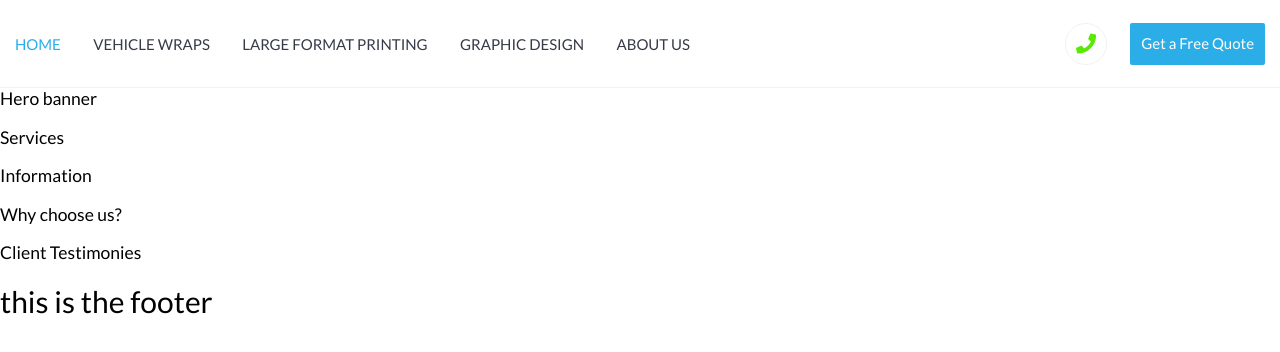
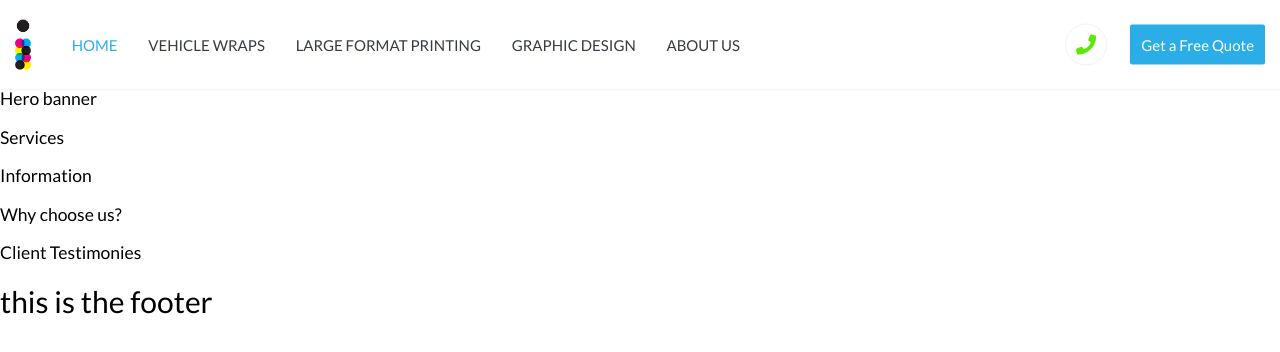
Before and after one commit to kevinlo123/icad, a React (Create React App) app: page / in a window 1280 px wide. Shown: the top 352 px of the page. Built offline with nearby package versions, Linux system fonts and the light colour scheme.

Commit message:
finished up header mobile

```diff
--- a/src/app/partials/navbars/DesktopNavBar.jsx
+++ b/src/app/partials/navbars/DesktopNavBar.jsx
@@ -1,11 +1,13 @@
 import React, { Component }  from 'react';
 import { NavLink } from 'react-router-dom';
+import logo from '../../../images/icadi.png';
 
 class DesktopNavBar extends Component {
       render() {
          return (
             <nav className={"desktop-header"}>
                <div className={"list-items-container"}>
+                  <img src={logo} alt={"icad logo"} className={"list-items-container__logo"}/>
                   <li className={"list-items-container__list-item"}>
                      <NavLink
                         exact to="/"
--- a/src/stylesheets/App.scss
+++ b/src/stylesheets/App.scss
@@ -21,7 +21,6 @@ body {
 }
 
 .page-content {
-   @include margin(60px, 0, 0, 0);
    @media only screen and (min-width : 992px) {
       @include margin(88px, 0, 0, 0);
    }
--- a/src/stylesheets/partials/navbar.scss
+++ b/src/stylesheets/partials/navbar.scss
@@ -1,13 +1,19 @@
 @import "../mix-ins.scss";
 @import "../variables.scss";
+
+header {
+   width: 100%;
+   height: 65px;
+   background: white;
+}
 
 .mobile-header {
    width: 100%;
    background: $white;
    height: 65px;
    position: fixed;
+   top: 0;
    border-bottom: 1px solid $light-grey;
-   top: 0;
    @include element(phone) {
       color: $green;
       position: absolute;
@@ -126,30 +132,47 @@ button, .bm-cross {
    width: 100%;
    background: white;
    position: fixed;
-   border-bottom: 1px solid $light-grey;
    top: 0;
 }
 
 @media only screen and (min-width : 992px) {
+   header {
+      height: 90px;
+      position: fixed;
+      top: 0;
+      border-bottom: 1px solid $light-grey;
+      left: 50%;
+      transform: translate(-50%,-47%);
+      top: 42px;
+   }
    .mobile-header {
       display: none;
    }
    .desktop-header {
       display: flex;
       justify-content: space-between;
-      @include padding(1.5rem, 1rem, 1.5rem, 1rem);
+      @include padding(1.25rem, 1rem, 1.25rem, 1rem);
+      top: 42px;
+      max-width: 1500px;
+      left: 50%;
+      transform: translate(-50%,-47%);
    }
 }
 
 .list-items-container {
    display: flex;
-   width: 675px;
+   width: 725px;
    justify-content: space-between;
+   @include element(logo) {
+      height: 50px;
+      @include margin(0, 10px, 0, 0);
+   }
    @include element(list-item) {
       border: none;
       list-style: none;
+      display: flex;
       @include modifier(link) {
-         @include margin(.8rem, 0, .8rem, 0);
+         @include margin(auto, 0, auto, 0);
          display: block;
          font-size: $small-font;
          text-transform: uppercase;
@@ -158,7 +181,7 @@ button, .bm-cross {
          transition: .25s ease-in-out;
          &:hover {
             color: $icad-blue;
-            transform: scale(1.09);
+            transform: scale(1.06);
          }
       }
    }
@@ -168,6 +191,7 @@ button, .bm-cross {
    display: flex;
    width: 200px;
    justify-content: space-between;
+   align-items: center;
    @include element(phone) {
       color: $green;
       border: 1px solid;
```
